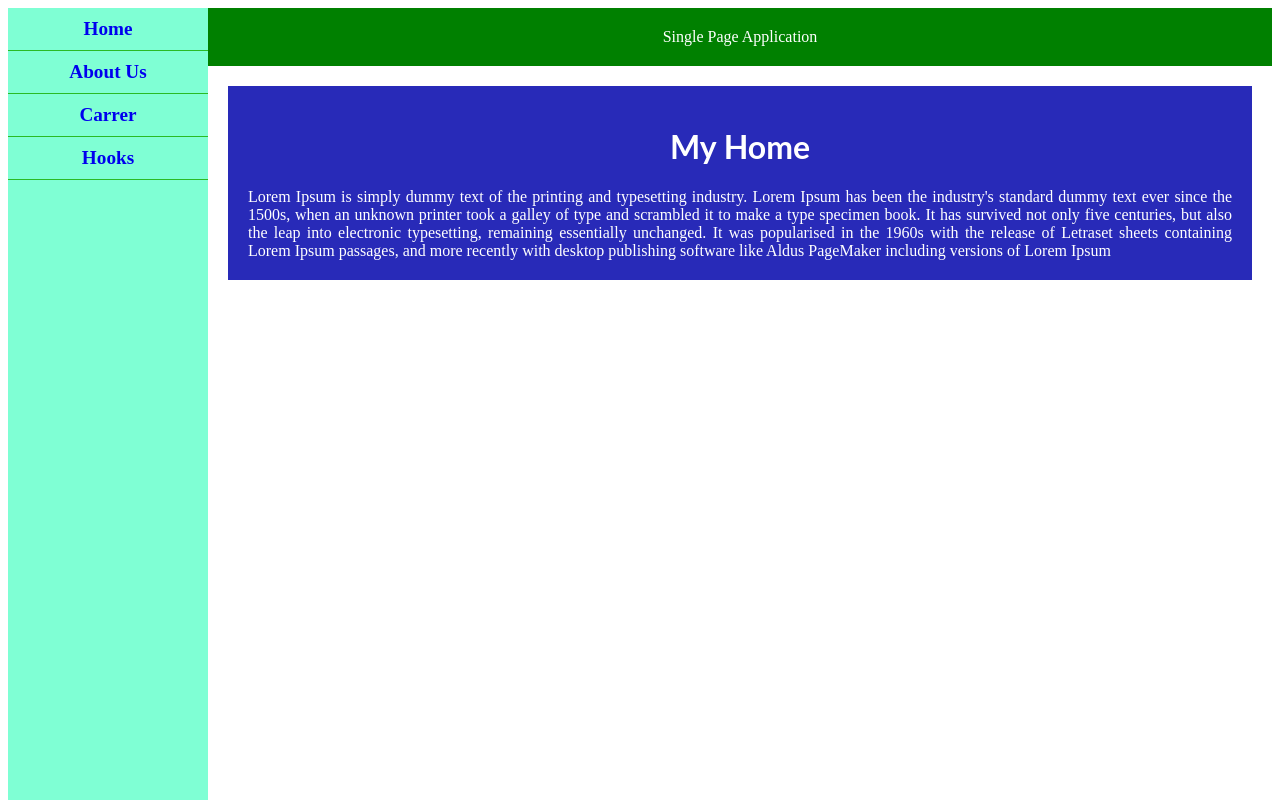
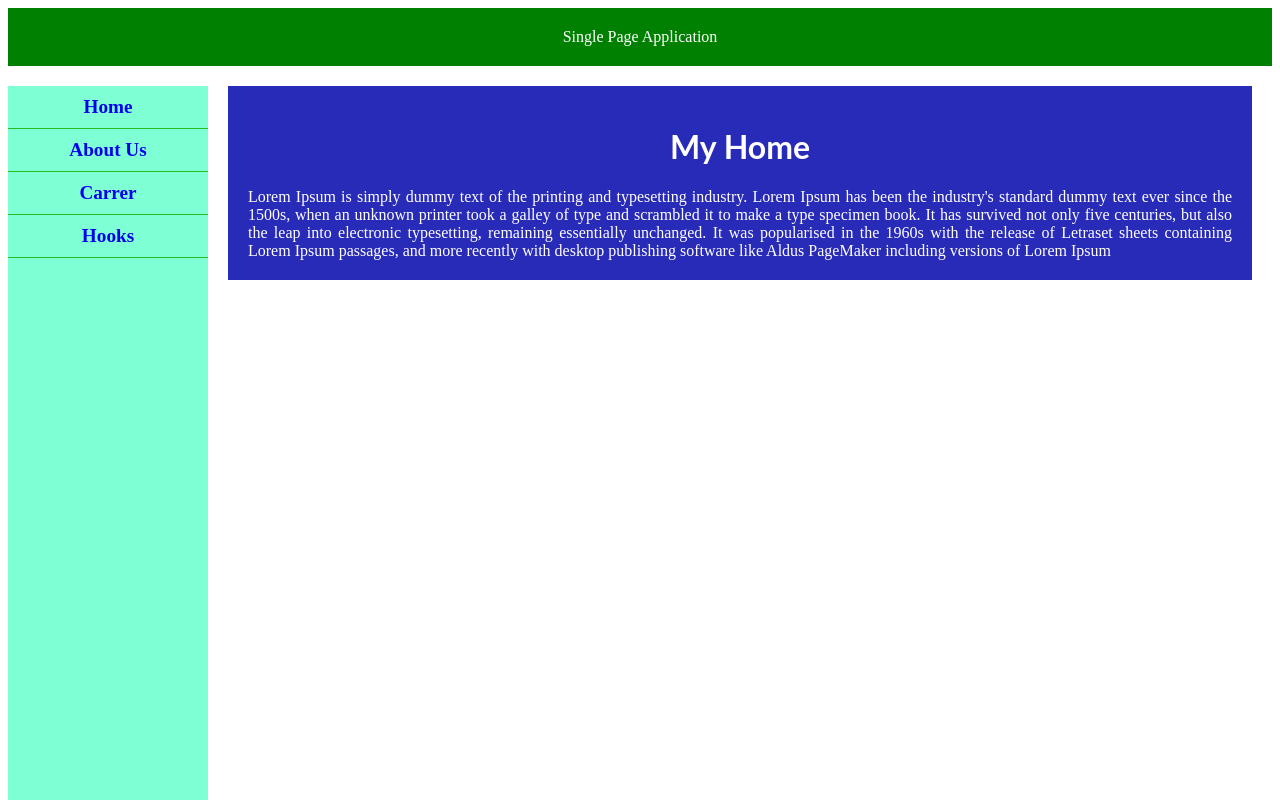
Before and after one commit to developer-Pavithra/pavithra-react-training, a React (Create React App) app: page / in a window 1280 px wide. Built offline with nearby package versions, Linux system fonts and the light colour scheme.

Commit message:
2 files modified

```diff
--- a/src/Component/Main/Main.css
+++ b/src/Component/Main/Main.css
@@ -1,3 +1,3 @@
-.router-outlet {
+.content-layer {
   padding-left: 200px;
 }
--- a/src/Component/Main/Main.jsx
+++ b/src/Component/Main/Main.jsx
@@ -11,10 +11,10 @@ import './Main.css';
 export function Main() {
   return (
     <div>
+      <Header />
       <Router>
-        <Sidebar />
         <div className="router-outlet">
-          <Header />
+          <Sidebar />
           <div className="content-layer">
             {/* based upon url your component will render */}
             <Switch>
```
